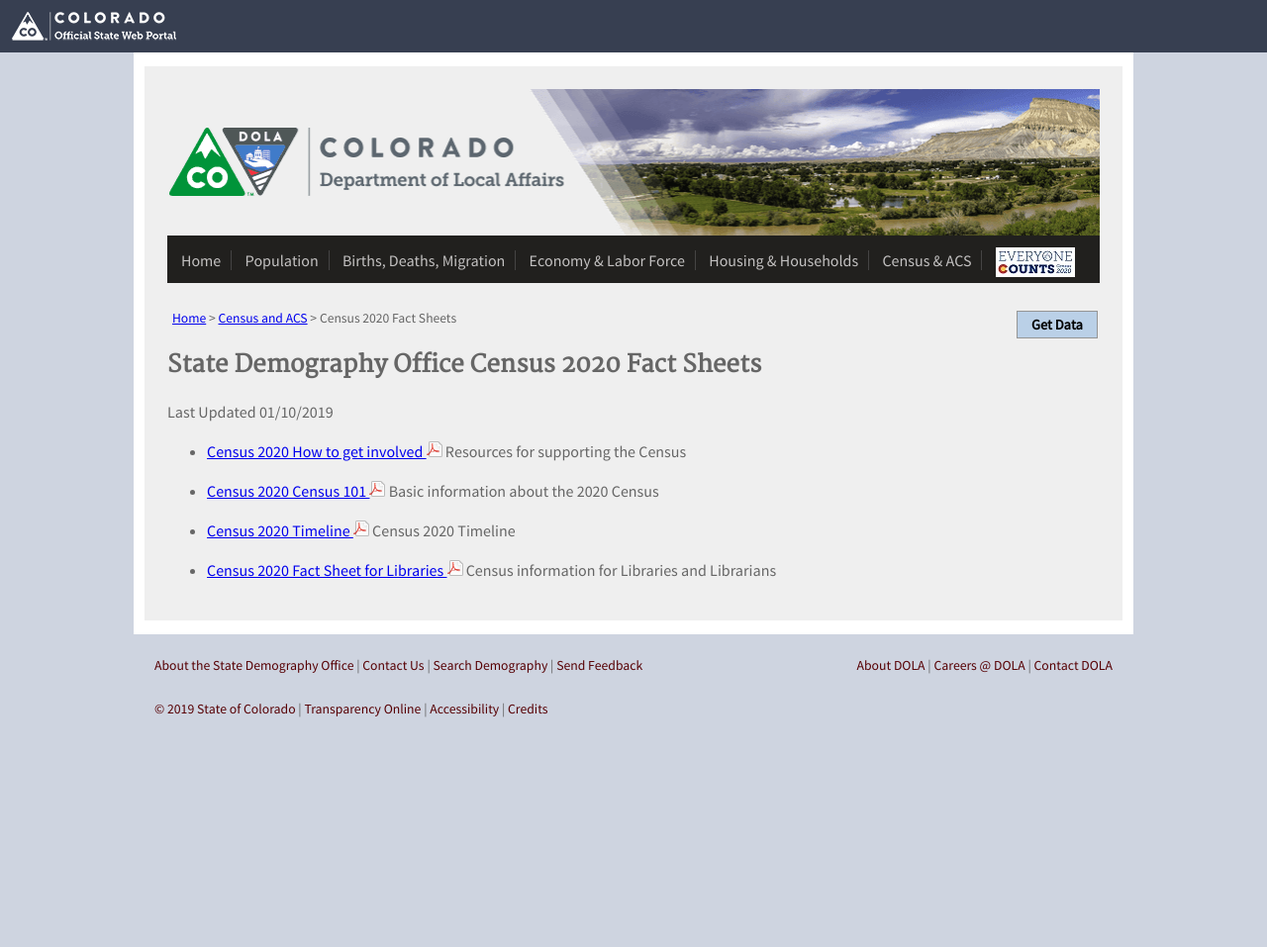
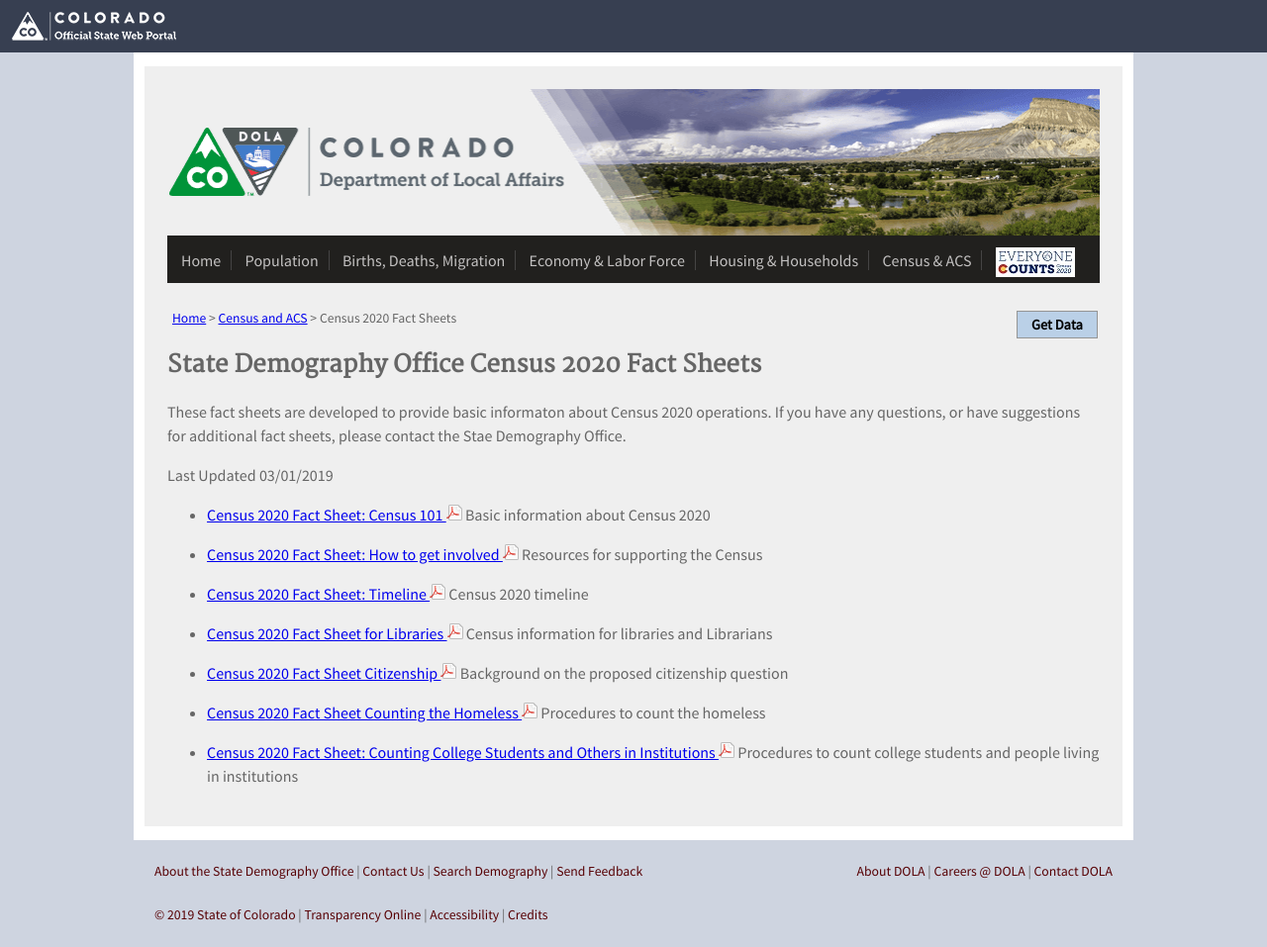
Before and after one commit to TBleess/Website_New, a Jekyll site: the page built from pages/5_CensusACS/2020-factsheets.md, in a window 1280 px wide. Shown: the whole page at 99% size. Built offline with Jekyll 4.4.1, drawn with Linux system fonts in a browser that asks for light colours; before the commit the page ends 900 px from its top, so only the background shows below that.

Commit message:
Update 2020-factsheets.md

```diff
--- a/pages/5_CensusACS/2020-factsheets.md
+++ b/pages/5_CensusACS/2020-factsheets.md
@@ -7,13 +7,22 @@
 ---
 
 ## State Demography Office Census 2020 Fact Sheets
+These fact sheets are developed to provide basic informaton about Census 2020 operations.  If you have any questions, or have suggestions
+for additional fact sheets, please contact the Stae Demography Office.
 
-Last Updated 01/10/2019
 
-* [Census 2020 How to get involved ![pdf](/images/page_white_acrobat.png 'download pdf file')](https://drive.google.com/uc?export=download&id=1ytPPwv72D9cM3JQjErXUsvE3IgOGA_Qq) Resources for supporting the Census
+Last Updated 03/01/2019
 
-* [Census 2020 Census 101  ![pdf](/images/page_white_acrobat.png 'download pdf file')](https://drive.google.com/file/d/1S3GR-064pCviYfIJv12b9lOpjBjl_htS/uc?export=download) Basic information about the 2020 Census
+* [Census 2020 Fact Sheet: Census 101  ![pdf](/images/page_white_acrobat.png 'download pdf file')](https://drive.google.com/uc?export=download&id=1rIPKdEJv3N9cqdRX5yNsqoPJ83lYikKo) Basic information about Census 2020
 
-* [Census 2020 Timeline  ![pdf](/images/page_white_acrobat.png 'download pdf file')](https://drive.google.com/uc?export=download&id=1nsyddk4SylnkdeNM_etcUzQKjqLGlr5D) Census 2020 Timeline
+* [Census 2020 Fact Sheet: How to get involved ![pdf](/images/page_white_acrobat.png 'download pdf file')](https://drive.google.com/uc?export=download&id=1ytPPwv72D9cM3JQjErXUsvE3IgOGA_Qq) Resources for supporting the Census
 
-* [Census 2020 Fact Sheet for Libraries  ![pdf](/images/page_white_acrobat.png 'download pdf file')](https://drive.google.com/uc?export=download&id=1_J9K317loEm7hg-cVUH0rE_cSJSiR9sr) Census information for Libraries and Librarians
+* [Census 2020 Fact Sheet: Timeline  ![pdf](/images/page_white_acrobat.png 'download pdf file')](https://drive.google.com/uc?export=download&id=1e7G3DxlOETABoLzSm2KpiQrC3UVK_tI1) Census 2020 timeline
+
+* [Census 2020 Fact Sheet for Libraries  ![pdf](/images/page_white_acrobat.png 'download pdf file')](https://drive.google.com/uc?export=download&id=1zf9rDwCO0E_krBGCL77booqjiuPHCr9q) Census information for libraries and Librarians
+
+* [Census 2020 Fact Sheet Citizenship  ![pdf](/images/page_white_acrobat.png 'download pdf file')](https://drive.google.com/uc?export=download&id=1vPIn39C4Vur0EJcNLC0jdVvNCNhYHZbq) Background on the proposed citizenship question
+
+* [Census 2020 Fact Sheet Counting the Homeless  ![pdf](/images/page_white_acrobat.png 'download pdf file')](https://drive.google.com/uc?export=download&id=13ByTLcA6K2eusbxzojrbb7EbxbvCZIM-) Procedures to count the homeless
+
+* [Census 2020 Fact Sheet: Counting College Students and Others in Institutions  ![pdf](/images/page_white_acrobat.png 'download pdf file')](https://drive.google.com/uc?export=download&id=1nHo3O3VYkinLzdxhGP0Qr4sRhhdAG1Qd) Procedures to count college students and people living in institutions
```
